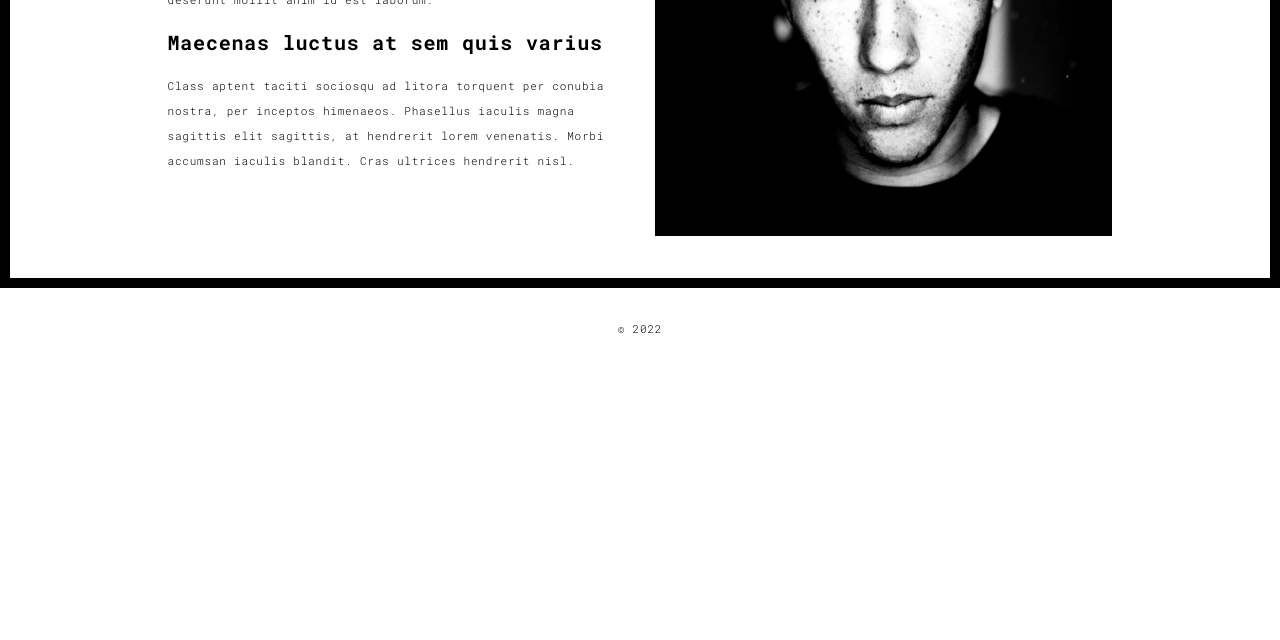
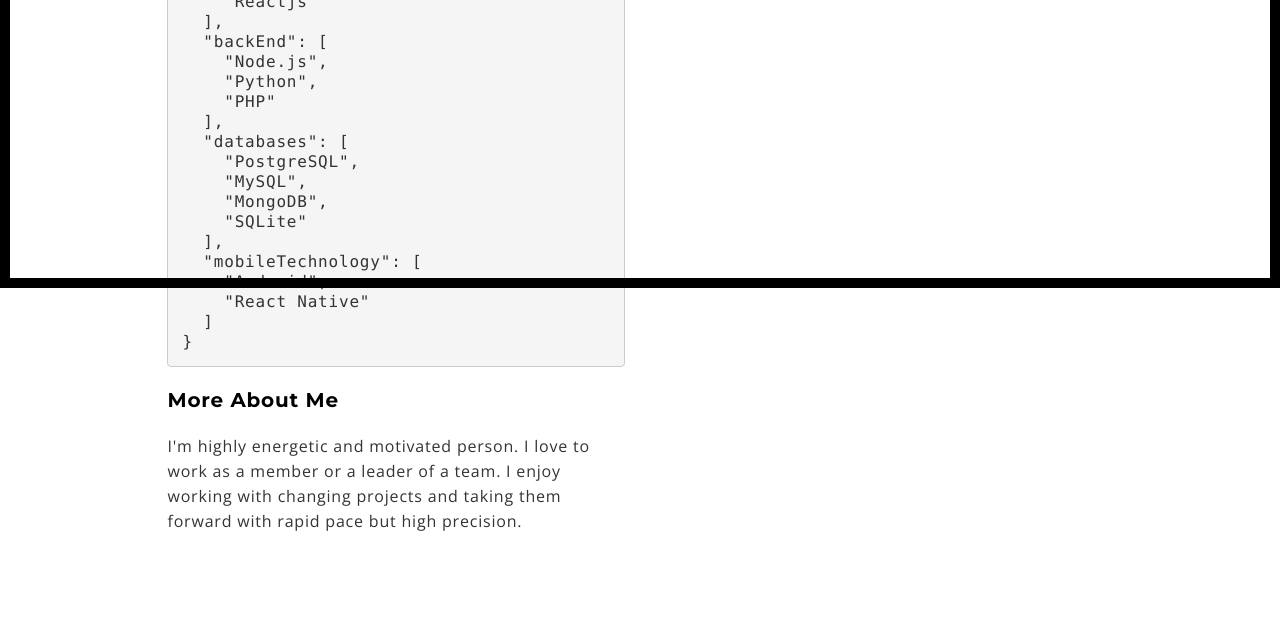
Before and after one commit to aniruddhasm/python-app, a Flask app: page /about.html in a window 1280 px wide. Shown: the part 512-1152 px from the top of the page. Before the commit the page ends 846 px from the top, so only its background shows below. Run offline with Flask 2, Linux system fonts and the light colour scheme; some libraries are stand-ins or nearby versions.

Commit message:
Updated home & about page

```diff
--- a/server.py
+++ b/server.py
@@ -41,7 +41,7 @@ def submit_form():
         except:
             print('Something went wrong')
     else:
-        print('Somethingis really wrong')
+        print('Something is really wrong')
 
 
 @app.route("/blog")
--- /dev/null
+++ b/static/app.css
@@ -0,0 +1,48 @@
+@import url('https://fonts.googleapis.com/css2?family=Open+Sans&display=swap');
+@import url('https://fonts.googleapis.com/css2?family=Montserrat:wght@700&display=swap');
+html {
+    font-size: 16px;
+}
+body {
+    font-family: 'Open Sans', sans-serif;
+    font-size: 1rem;
+    background: #fff;
+    line-height: 1.4;
+    color: #343434;
+    -webkit-font-smoothing: antialiased;
+    -moz-osx-font-smoothing: grayscale;
+    text-rendering: optimizeLegibility !important;
+}
+body a {
+    outline: none;
+    outline-color: transparent !important;
+}
+
+body a:hover, body a:focus {
+    text-decoration: none;
+}
+ul{
+    list-style: none;
+}
+a {
+    transition: all 0.3s ease-in 0s;
+}
+h1, h2, h3, h4, h5, h6, .h1, .h2, .h3, .h4, .h5, .h6 {
+    font-family: 'Montserrat', sans-serif;
+    line-height: 1.4;
+}
+pre {
+    tab-size: 6;
+    font-family: Consolas, "Andale Mono WT", "Andale Mono", "Lucida Console", "Lucida Sans Typewriter", "DejaVu Sans Mono", "Bitstream Vera Sans Mono", "Liberation Mono", "Nimbus Mono L", Monaco, "Courier New", Courier, monospace;
+    font-size: 16px;
+    border-radius: 4px;
+    padding: 14px;
+    line-height: 20px;
+}
+.hero-full-container .hero-full-wrapper .text-content {
+    vertical-align: bottom;
+}
+.navbar-inverse .navbar-nav>li>a, .navbar-inverse .navbar-text{
+    color: #dddddd;
+    font-size: 16px;
+}
--- a/templates/about.html
+++ b/templates/about.html
@@ -5,9 +5,9 @@
 
 <body class="">
 
-{% include 'common/header.html' %}
+  {% include 'common/header.html' %}
 
-<div class="section-container">
+  <div class="section-container">
     <div class="container">
       <div class="row">
         <div class="col-xs-12">
@@ -19,33 +19,38 @@
             <div class="col-md-10 col-md-offset-1">
               <div class="row">
                 <div class="col-xs-12 col-md-6">
-                  <h3>Consectetur adipiscing elit</h3>
-                  <p>Lorem ipsum dolor sit amet, consectetur adipiscing elit. Maecenas luctus at sem quis varius.
-                  Class aptent taciti sociosqu ad litora torquent per conubia nostra, per inceptos himenaeos. Cras ultrices hendrerit nisl.</p>
-                  <h3>Ut enim ad minim </h3>
-                  <p>Duis aute irure dolor in reprehenderit in voluptate velit esse
-                  cillum dolore eu fugiat nulla pariatur. Excepteur sint occaecat cupidatat non
-                  proident, sunt in culpa qui officia deserunt mollit anim id est laborum.
-                  <h3>Maecenas luctus at sem quis varius</h3>
+                  <h2>Introduction</h2>
                   <p>
-                  Class aptent taciti sociosqu ad litora torquent per conubia nostra, per inceptos himenaeos. Phasellus iaculis magna sagittis elit sagittis, at hendrerit lorem venenatis. Morbi accumsan iaculis blandit. Cras ultrices hendrerit nisl.</p>
+                    I am a web developer with experise in frontend and backend technologies.
+                    I love anime and scifi series.
+                  </p>
+                  <h3>My Skills</h3>
+                  <pre id="beautified"></pre>
+                  <script>
+                    const myData = { "frontEnd": ["JavaScript", "Angular 2+", "Reactjs"], "backEnd": ["Node.js", "Python", "PHP"], "databases": ["PostgreSQL", "MySQL", "MongoDB", "SQLite"], "mobileTechnology": ["Android", "React Native"] }
+                    document.getElementById("beautified").innerHTML = JSON.stringify(myData, undefined, 2);
+                  </script>
+                  <h3>More About Me</h3>
+                  <p>
+                    I'm highly energetic and motivated person. I love to work as a member or a leader of a team. I
+                    enjoy working with changing projects and taking them forward with rapid pace but high
+                    precision.
+                  </p>
                 </div>
                 <div class="col-xs-12 col-md-6">
-                  <img src="./static/assets/images/profil.jpg" class="img-responsive" alt="">
+                  <img src="https://avatars.githubusercontent.com/u/2951356?v=4" class="img-responsive" alt="Aniruddha Mahamuni">
                 </div>
               </div>
             </div>
           </div>
-
-
-       </div>
+        </div>
       </div>
     </div>
   </div>
 
-{% include 'common/footer.html' %}
+  {% include 'common/footer.html' %}
 
-{% include 'common/scripts.html' %}
+  {% include 'common/scripts.html' %}
 
 </body>
 
--- a/templates/common/footer.html
+++ b/templates/common/footer.html
@@ -2,7 +2,7 @@
   <div class="container">
     <div class="row">
       <div class="col-xs-12">
-        <p>© 2022 </p>
+        <!-- <p>© 2022 </p> -->
       </div>
     </div>
   </div>
--- a/templates/common/head.html
+++ b/templates/common/head.html
@@ -15,4 +15,5 @@
   <title>{{page_name}}</title>
 
   <link href="./static/main.3f6952e4.css" rel="stylesheet">
+  <link href="./static/app.css" rel="stylesheet">
 </head>
--- a/templates/common/header.html
+++ b/templates/common/header.html
@@ -14,10 +14,11 @@
 
       <div class="collapse navbar-collapse" id="navbar-collapse">
         <ul class="nav navbar-nav ">
-          <li><a href="/" title="">Home</a></li>
-          <li><a href="./works.html" title="">Works</a></li>
-          <li><a href="./about.html" title="">About</a></li>
-          <li><a href="./contact.html" title="">Contact</a></li>
+          <li><a href="/" title="Home">Home</a></li>
+          <li><a href="http://codebuddy.in/blog" target="_blank" title="Blog">Blog</a></li>
+          <li><a href="./works.html" title="Works">Works</a></li>
+          <li><a href="./about.html" title="About">About</a></li>
+          <li><a href="./contact.html" title="Contact">Contact</a></li>
         </ul>
       </div>
     </div>
--- a/templates/index.html
+++ b/templates/index.html
@@ -6,7 +6,7 @@
 <body class="minimal">
 
 {% include 'common/header.html' %}
-  <div class="hero-full-container background-image-container white-text-container" style="background-image: url('./static/assets/images/space.jpg')">
+  <div class="hero-full-container background-image-container white-text-container" style="background-image: url('./static/assets/images/home.jpg')">
     <div class="container">
       <div class="row">
         <div class="col-xs-12">
@@ -16,7 +16,7 @@
                 <span id="typed-strings">
                   <span>I'm Aniruddha Mahamuni</span>
                   <span>Python expert</span>
-                  <span>Working as a Solution Architect</span>
+                  <span>Working as a Full Stack developer</span>
                 </span>
                 <span id="typed"></span>
               </h1>
```
Also changed, not shown: templates/contact.html (+5 -5 lines), static/assets/images/home.jpg (added), static/assets/images/profil.jpg (deleted).
